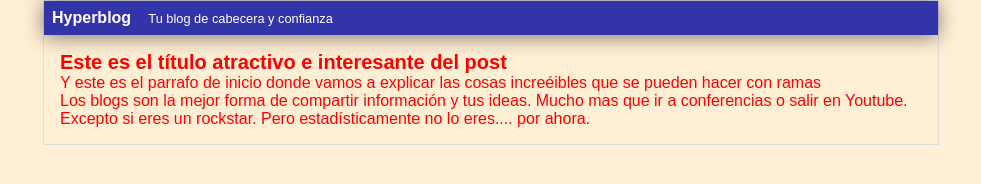
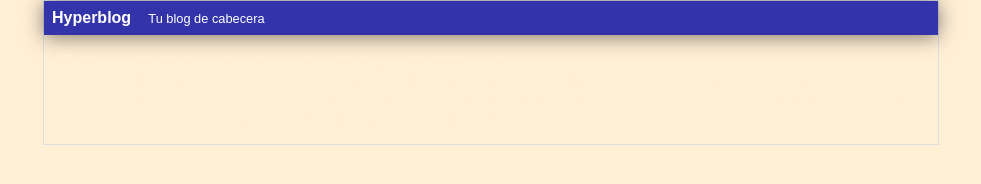
Before and after one commit to Johsema/Git-Github-Practice, a plain HTML site: page index.html in a window 1280 px wide. Shown: the whole page, without its empty margins (149-1130 px from the left). Drawn offline with Linux system fonts and the light colour scheme.

Commit message:
modificacion del body color y titulo de cabecera

```diff
--- a/css/styles.css
+++ b/css/styles.css
@@ -9,7 +9,7 @@ html{
 }
 
 body{
-    color:red;
+    color:papayawhip;
     text-align:center;
     font-family:Arial;
     font-size:16px;
--- a/index.html
+++ b/index.html
@@ -10,7 +10,7 @@
     <div id="container">
         <div id="cabecera">
             Hyperblog
-            <span id="tagline">Tu blog de cabecera y confianza </span>
+            <span id="tagline">Tu blog de cabecera</span>
         </div>
         <div id="post">
             <h1>Este es el título atractivo e interesante del post</h1>
```
